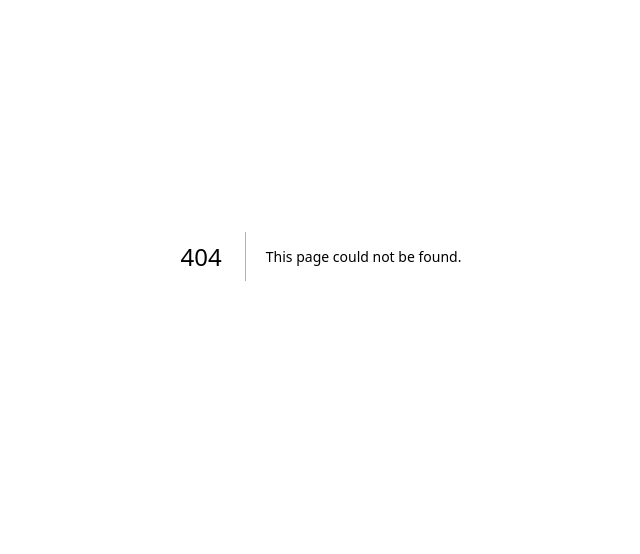
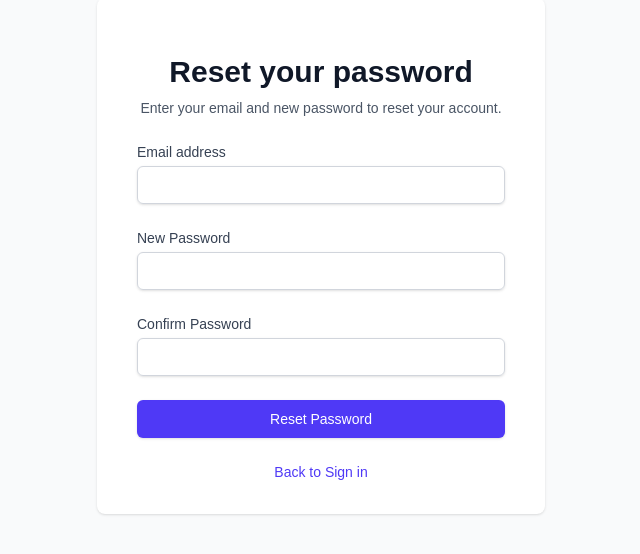
Before and after one commit to souravsarker2015/payment_tracker, a Next.js app in the folder frontend/: page /forgot-password in a window 1280 px wide. Before the commit this address had no page. Shown: the part 144-698 px from the top of the page, without its empty margins (319-959 px from the left). Built offline with nearby package versions, Linux system fonts and the light colour scheme; no server answers.

Commit message:
feat: Implement forgot password functionality with a new frontend page and backend endpoint, and improve login error handling.

```diff
--- /dev/null
+++ b/frontend/src/app/(auth)/forgot-password/page.tsx
@@ -0,0 +1,143 @@
+'use client';
+
+import { useState } from 'react';
+import { useRouter } from 'next/navigation';
+import Link from 'next/link';
+import api from '@/lib/api';
+
+export default function ForgotPasswordPage() {
+    const router = useRouter();
+    const [username, setUsername] = useState('');
+    const [newPassword, setNewPassword] = useState('');
+    const [confirmPassword, setConfirmPassword] = useState('');
+    const [error, setError] = useState('');
+    const [loading, setLoading] = useState(false);
+
+    const handleSubmit = async (e: React.FormEvent) => {
+        e.preventDefault();
+        setError('');
+
+        // Client-side validation
+        if (newPassword !== confirmPassword) {
+            setError('Passwords do not match');
+            return;
+        }
+
+        if (newPassword.length < 6) {
+            setError('Password must be at least 6 characters');
+            return;
+        }
+
+        setLoading(true);
+
+        try {
+            await api.post('/forgot-password', {
+                username,
+                new_password: newPassword,
+                confirm_password: confirmPassword
+            });
+
+            // Redirect to login with success message
+            router.push('/login?reset=success');
+        } catch (err: any) {
+            setError(err.response?.data?.detail || 'Failed to reset password');
+        } finally {
+            setLoading(false);
+        }
+    };
+
+    return (
+        <div className="bg-white py-8 px-4 shadow sm:rounded-lg sm:px-10">
+            <div className="sm:mx-auto sm:w-full sm:max-w-md mb-6">
+                <h2 className="mt-6 text-center text-3xl font-extrabold text-gray-900">
+                    Reset your password
+                </h2>
+                <p className="mt-2 text-center text-sm text-gray-600">
+                    Enter your email and new password to reset your account.
+                </p>
+            </div>
+
+            <form className="space-y-6" onSubmit={handleSubmit}>
+                {error && (
+                    <div className="bg-red-50 border border-red-200 text-red-600 px-4 py-2 rounded text-sm">
+                        {error}
+                    </div>
+                )}
+
+                <div>
+                    <label htmlFor="username" className="block text-sm font-medium text-gray-700">
+                        Email address
+                    </label>
+                    <div className="mt-1">
+                        <input
+                            id="username"
+                            name="username"
+                            type="email"
+                            autoComplete="email"
+                            required
+                            value={username}
+                            onChange={(e) => setUsername(e.target.value)}
+                            className="appearance-none block w-full px-3 py-2 border border-gray-300 rounded-md shadow-sm placeholder-gray-400 focus:outline-none focus:ring-indigo-500 focus:border-indigo-500 sm:text-sm text-black"
+                        />
+                    </div>
+                </div>
+
+                <div>
+                    <label htmlFor="newPassword" className="block text-sm font-medium text-gray-700">
+                        New Password
+                    </label>
+                    <div className="mt-1">
+                        <input
+                            id="newPassword"
+                            name="newPassword"
+                            type="password"
+                            autoComplete="new-password"
+                            required
+                            value={newPassword}
+                            onChange={(e) => setNewPassword(e.target.value)}
+                            className="appearance-none block w-full px-3 py-2 border border-gray-300 rounded-md shadow-sm placeholder-gray-400 focus:outline-none focus:ring-indigo-500 focus:border-indigo-500 sm:text-sm text-black"
+                        />
+                    </div>
+                </div>
+
+                <div>
+                    <label htmlFor="confirmPassword" className="block text-sm font-medium text-gray-700">
+                        Confirm Password
+                    </label>
+                    <div className="mt-1">
+                        <input
+                            id="confirmPassword"
+                            name="confirmPassword"
+                            type="password"
+                            autoComplete="new-password"
+                            required
+                            value={confirmPassword}
+                            onChange={(e) => setConfirmPassword(e.target.value)}
+                            className="appearance-none block w-full px-3 py-2 border border-gray-300 rounded-md shadow-sm placeholder-gray-400 focus:outline-none focus:ring-indigo-500 focus:border-indigo-500 sm:text-sm text-black"
+                        />
+                    </div>
+                </div>
+
+                <div>
+                    <button
+                        type="submit"
+                        disabled={loading}
+                        className="w-full flex justify-center py-2 px-4 border border-transparent rounded-md shadow-sm text-sm font-medium text-white bg-indigo-600 hover:bg-indigo-700 focus:outline-none focus:ring-2 focus:ring-offset-2 focus:ring-indigo-500 disabled:opacity-50"
+                    >
+                        {loading ? 'Resetting...' : 'Reset Password'}
+                    </button>
+                </div>
+            </form>
+
+            <div className="mt-6">
+                <div className="relative">
+                    <div className="relative flex justify-center text-sm">
+                        <Link href="/login" className="font-medium text-indigo-600 hover:text-indigo-500">
+                            Back to Sign in
+                        </Link>
+                    </div>
+                </div>
+            </div>
+        </div>
+    );
+}
--- a/frontend/src/app/(auth)/login/page.tsx
+++ b/frontend/src/app/(auth)/login/page.tsx
@@ -26,7 +26,8 @@ export default function LoginPage() {
             localStorage.setItem('refreshToken', response.data.refresh_token);
             router.push('/dashboard');
         } catch (err: any) {
-            setError('Invalid email or password');
+            console.error('Login error:', err);
+            setError(err.response?.data?.detail || 'Invalid email or password');
         }
     };
 
@@ -81,6 +82,14 @@ export default function LoginPage() {
                     </div>
                 </div>
 
+                <div className="flex items-center justify-end">
+                    <div className="text-sm">
+                        <Link href="/forgot-password" className="font-medium text-indigo-600 hover:text-indigo-500">
+                            Forgot your password?
+                        </Link>
+                    </div>
+                </div>
+
                 <div>
                     <button
                         type="submit"
--- a/frontend/src/app/(main)/expenses/page.tsx
+++ b/frontend/src/app/(main)/expenses/page.tsx
@@ -380,7 +380,6 @@ export default function ExpensesPage() {
                     <div>
                         <label className="block text-sm font-medium text-gray-700">Expense Type</label>
                         <select
-                            required
                             className="mt-1 block w-full rounded-md border-gray-300 shadow-sm focus:border-indigo-500 focus:ring-indigo-500 sm:text-sm p-2 border text-gray-900"
                             value={formData.expense_type_id}
                             onChange={(e) => setFormData({ ...formData, expense_type_id: e.target.value })}
```
Also changed, not shown: 1 other file (tests, documents, lock files or other folders).
